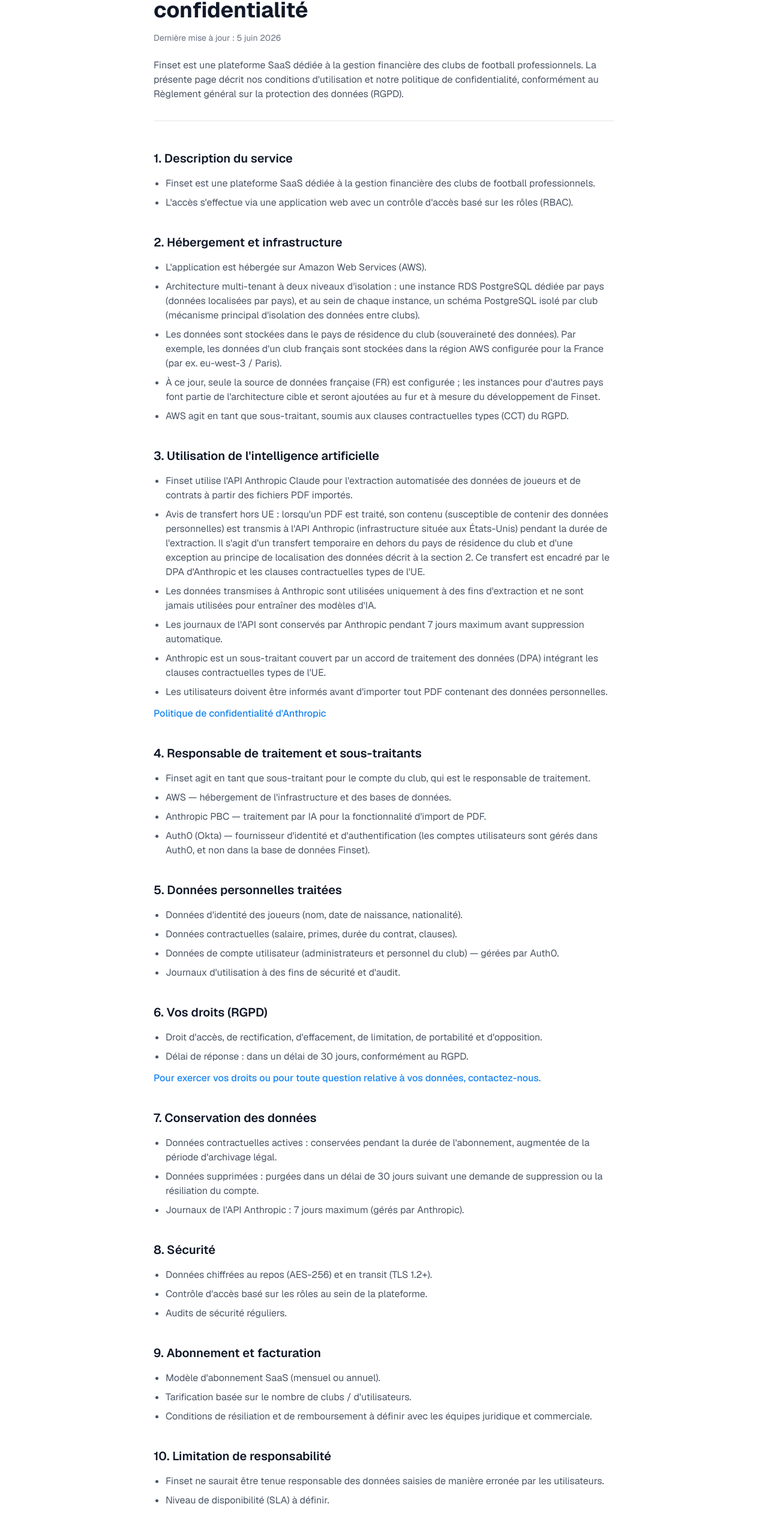
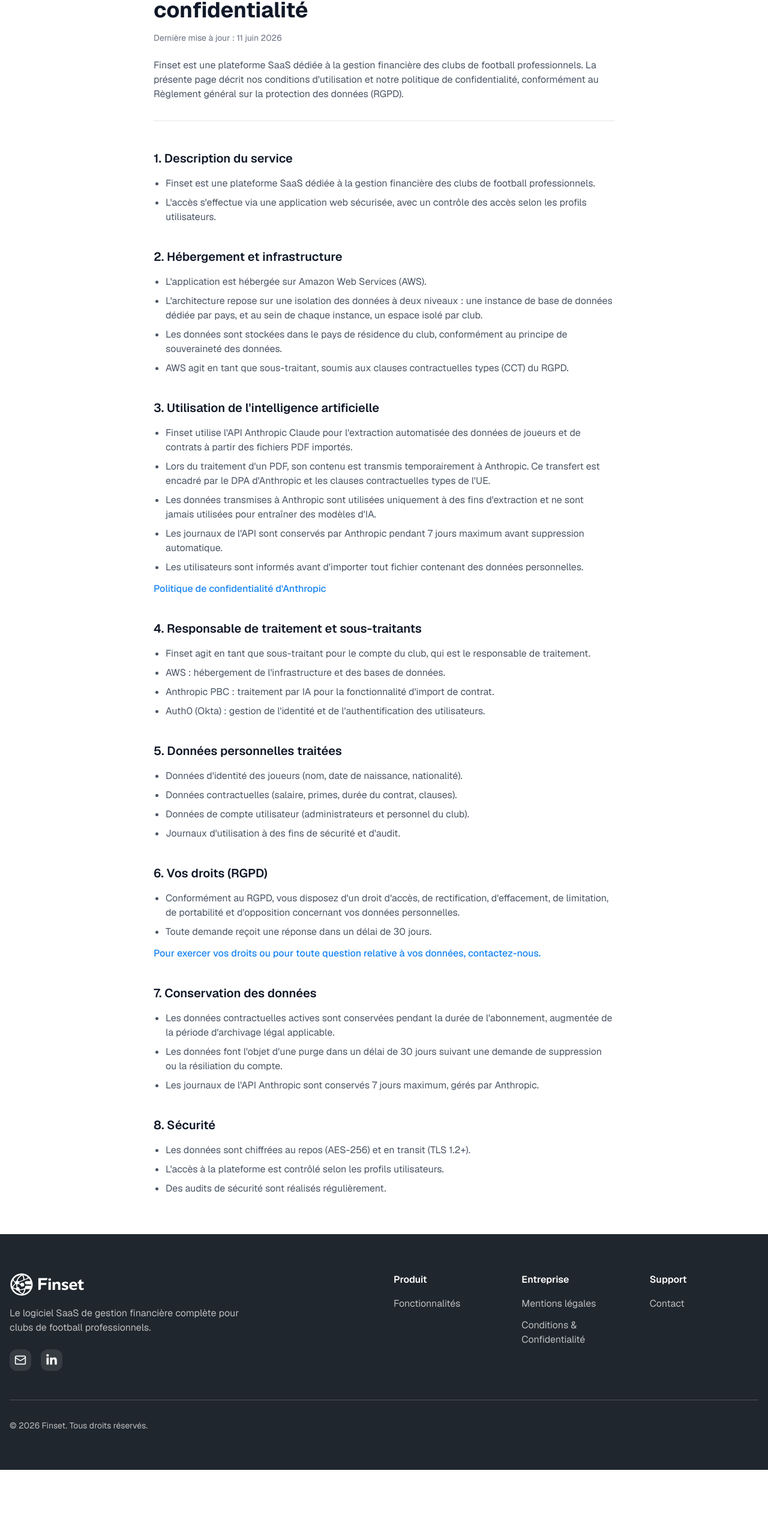
Before and after one commit to finset-app/finset-landing, a Next.js app: page /terms in a window 1280 px wide. Shown: the part 231-2789 px from the top of the page at 60% size. After the commit the page ends 2682 px from the top, so only its background shows below. Built offline with nearby package versions, Linux system fonts and the light colour scheme.

Commit message:
fix: legal notice and terms pages

```diff
--- a/app/legal-notice/page.tsx
+++ b/app/legal-notice/page.tsx
@@ -57,7 +57,7 @@
                             ))}
                             <button
                                 onClick={handleContactClick}
-                                className="font-semibold tracking-wide text-gray-900 hover:text-gray-500 transition-colors"
+                                className="mt-3 inline-block font-medium text-primary hover:underline"
                                 aria-label="Contact"
                             >
                                 Contactez-nous
--- a/app/terms/page.tsx
+++ b/app/terms/page.tsx
@@ -74,10 +74,6 @@
                             </section>
                         ))}
                     </div>
-
-                    <footer className="mt-12 rounded-lg bg-gray-50 p-6 text-sm text-gray-600">
-                        {t("legal.placeholderNotice")}
-                    </footer>
                 </div>
             </div>
         </main>
--- a/i18n/locales/fr/translation.json
+++ b/i18n/locales/fr/translation.json
@@ -58,25 +58,23 @@
   "legal": {
     "backToHome": "Retour à l'accueil",
     "title": "Conditions d'utilisation & Politique de confidentialité",
-    "lastUpdated": "Dernière mise à jour : 5 juin 2026",
+    "lastUpdated": "Dernière mise à jour : 11 juin 2026",
     "intro": "Finset est une plateforme SaaS dédiée à la gestion financière des clubs de football professionnels. La présente page décrit nos conditions d'utilisation et notre politique de confidentialité, conformément au Règlement général sur la protection des données (RGPD).",
     "contactCta": "Pour exercer vos droits ou pour toute question relative à vos données, contactez-nous.",
-    "placeholderNotice": "Certaines sections (facturation, responsabilité, droit applicable) contiennent des éléments provisoires qui seront complétés par les équipes juridique et commerciale avant la mise en production. Cette page doit être validée par un conseil juridique avant sa publication.",
     "sections": [
       {
         "title": "1. Description du service",
         "items": [
           "Finset est une plateforme SaaS dédiée à la gestion financière des clubs de football professionnels.",
-          "L'accès s'effectue via une application web avec un contrôle d'accès basé sur les rôles (RBAC)."
+          "L'accès s'effectue via une application web sécurisée, avec un contrôle des accès selon les profils utilisateurs."
         ]
       },
       {
         "title": "2. Hébergement et infrastructure",
         "items": [
           "L'application est hébergée sur Amazon Web Services (AWS).",
-          "Architecture multi-tenant à deux niveaux d'isolation : une instance RDS PostgreSQL dédiée par pays (données localisées par pays), et au sein de chaque instance, un schéma PostgreSQL isolé par club (mécanisme principal d'isolation des données entre clubs).",
-          "Les données sont stockées dans le pays de résidence du club (souveraineté des données). Par exemple, les données d'un club français sont stockées dans la région AWS configurée pour la France (par ex. eu-west-3 / Paris).",
-          "À ce jour, seule la source de données française (FR) est configurée ; les instances pour d'autres pays font partie de l'architecture cible et seront ajoutées au fur et à mesure du développement de Finset.",
+          "L'architecture repose sur une isolation des données à deux niveaux : une instance de base de données dédiée par pays, et au sein de chaque instance, un espace isolé par club.",
+          "Les données sont stockées dans le pays de résidence du club, conformément au principe de souveraineté des données.",
           "AWS agit en tant que sous-traitant, soumis aux clauses contractuelles types (CCT) du RGPD."
         ]
       },
@@ -84,11 +82,10 @@
         "title": "3. Utilisation de l'intelligence artificielle",
         "items": [
           "Finset utilise l'API Anthropic Claude pour l'extraction automatisée des données de joueurs et de contrats à partir des fichiers PDF importés.",
-          "Avis de transfert hors UE : lorsqu'un PDF est traité, son contenu (susceptible de contenir des données personnelles) est transmis à l'API Anthropic (infrastructure située aux États-Unis) pendant la durée de l'extraction. Il s'agit d'un transfert temporaire en dehors du pays de résidence du club et d'une exception au principe de localisation des données décrit à la section 2. Ce transfert est encadré par le DPA d'Anthropic et les clauses contractuelles types de l'UE.",
+          "Lors du traitement d'un PDF, son contenu est transmis temporairement à Anthropic. Ce transfert est encadré par le DPA d'Anthropic et les clauses contractuelles types de l'UE.",
           "Les données transmises à Anthropic sont utilisées uniquement à des fins d'extraction et ne sont jamais utilisées pour entraîner des modèles d'IA.",
           "Les journaux de l'API sont conservés par Anthropic pendant 7 jours maximum avant suppression automatique.",
-          "Anthropic est un sous-traitant couvert par un accord de traitement des données (DPA) intégrant les clauses contractuelles types de l'UE.",
-          "Les utilisateurs doivent être informés avant d'importer tout PDF contenant des données personnelles."
+          "Les utilisateurs sont informés avant d'importer tout fichier contenant des données personnelles."
         ],
         "link": {
           "label": "Politique de confidentialité d'Anthropic",
@@ -99,9 +96,9 @@
         "title": "4. Responsable de traitement et sous-traitants",
         "items": [
           "Finset agit en tant que sous-traitant pour le compte du club, qui est le responsable de traitement.",
-          "AWS — hébergement de l'infrastructure et des bases de données.",
-          "Anthropic PBC — traitement par IA pour la fonctionnalité d'import de PDF.",
-          "Auth0 (Okta) — fournisseur d'identité et d'authentification (les comptes utilisateurs sont gérés dans Auth0, et non dans la base de données Finset)."
+          "AWS : hébergement de l'infrastructure et des bases de données.",
+          "Anthropic PBC : traitement par IA pour la fonctionnalité d'import de contrat.",
+          "Auth0 (Okta) : gestion de l'identité et de l'authentification des utilisateurs."
         ]
       },
       {
@@ -109,60 +106,32 @@
         "items": [
           "Données d'identité des joueurs (nom, date de naissance, nationalité).",
           "Données contractuelles (salaire, primes, durée du contrat, clauses).",
-          "Données de compte utilisateur (administrateurs et personnel du club) — gérées par Auth0.",
+          "Données de compte utilisateur (administrateurs et personnel du club).",
           "Journaux d'utilisation à des fins de sécurité et d'audit."
         ]
       },
       {
         "title": "6. Vos droits (RGPD)",
         "items": [
-          "Droit d'accès, de rectification, d'effacement, de limitation, de portabilité et d'opposition.",
-          "Délai de réponse : dans un délai de 30 jours, conformément au RGPD."
+          "Conformément au RGPD, vous disposez d'un droit d'accès, de rectification, d'effacement, de limitation, de portabilité et d'opposition concernant vos données personnelles.",
+          "Toute demande reçoit une réponse dans un délai de 30 jours."
         ],
         "contact": true
       },
       {
         "title": "7. Conservation des données",
         "items": [
-          "Données contractuelles actives : conservées pendant la durée de l'abonnement, augmentée de la période d'archivage légal.",
-          "Données supprimées : purgées dans un délai de 30 jours suivant une demande de suppression ou la résiliation du compte.",
-          "Journaux de l'API Anthropic : 7 jours maximum (gérés par Anthropic)."
+          "Les données contractuelles actives sont conservées pendant la durée de l'abonnement, augmentée de la période d'archivage légal applicable.",
+          "Les données font l'objet d'une purge dans un délai de 30 jours suivant une demande de suppression ou la résiliation du compte.",
+          "Les journaux de l'API Anthropic sont conservés 7 jours maximum, gérés par Anthropic."
         ]
       },
       {
         "title": "8. Sécurité",
         "items": [
-          "Données chiffrées au repos (AES-256) et en transit (TLS 1.2+).",
-          "Contrôle d'accès basé sur les rôles au sein de la plateforme.",
-          "Audits de sécurité réguliers."
-        ]
-      },
-      {
-        "title": "9. Abonnement et facturation",
-        "items": [
-          "Modèle d'abonnement SaaS (mensuel ou annuel).",
-          "Tarification basée sur le nombre de clubs / d'utilisateurs.",
-          "Conditions de résiliation et de remboursement à définir avec les équipes juridique et commerciale."
-        ]
-      },
-      {
-        "title": "10. Limitation de responsabilité",
-        "items": [
-          "Finset ne saurait être tenue responsable des données saisies de manière erronée par les utilisateurs.",
-          "Niveau de disponibilité (SLA) à définir."
-        ]
-      },
-      {
-        "title": "11. Droit applicable",
-        "items": [
-          "À définir en fonction du pays d'immatriculation de la société (par défaut : droit français / RGPD)."
-        ]
-      },
-      {
-        "title": "12. Mises à jour de la présente politique",
-        "items": [
-          "Les utilisateurs sont informés par e-mail de toute modification substantielle.",
-          "La poursuite de l'utilisation du service vaut acceptation des modifications."
+          "Les données sont chiffrées au repos (AES-256) et en transit (TLS 1.2+).",
+          "L'accès à la plateforme est contrôlé selon les profils utilisateurs.",
+          "Des audits de sécurité sont réalisés régulièrement."
         ]
       }
     ]
```
Also changed, not shown: i18n/locales/en/translation.json (+18 -49 lines).
